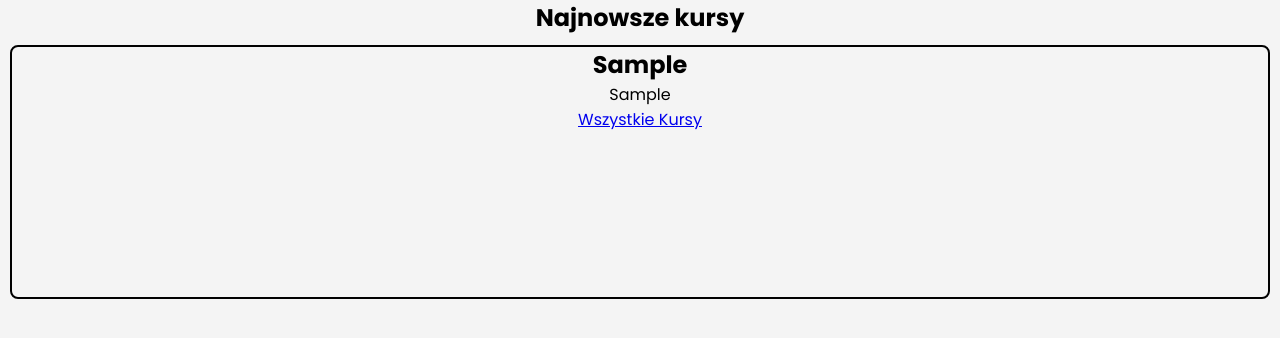
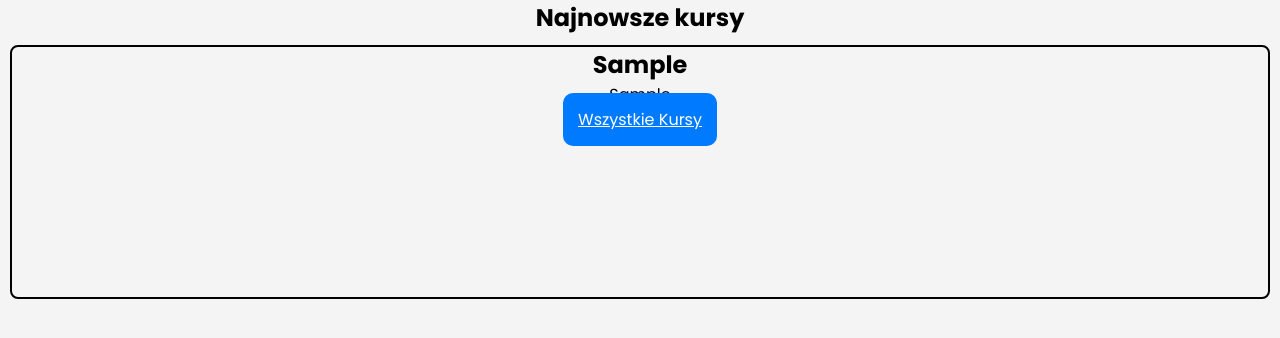
Before and after one commit to bubliks7/e-learning-portal, a Django app: page / in a window 1280 px wide. Shown: the part 153-491 px from the top of the page. Run offline with Django 4.2, Linux system fonts and the light colour scheme; tables that the repository leaves empty hold one stand-in row (values such as "Sample post").

Commit message:
added styles

```diff
--- a/portal/static/portal/style.css
+++ b/portal/static/portal/style.css
@@ -62,6 +62,7 @@ header {
 .new_courses .courseFor {
     display: flex;
     justify-content: space-evenly;
+    align-items: center;
     border: 2px solid black;
     border-radius: 8px;
     margin: 10px;
@@ -71,3 +72,10 @@ header {
     height: 250px;
     width: 100%;
 }
+
+.courseCard a {
+    padding: 15px;
+    border-radius: 10px;
+    background-color: #007BFF;
+    color: rgb(255, 255, 255);
+}
```
